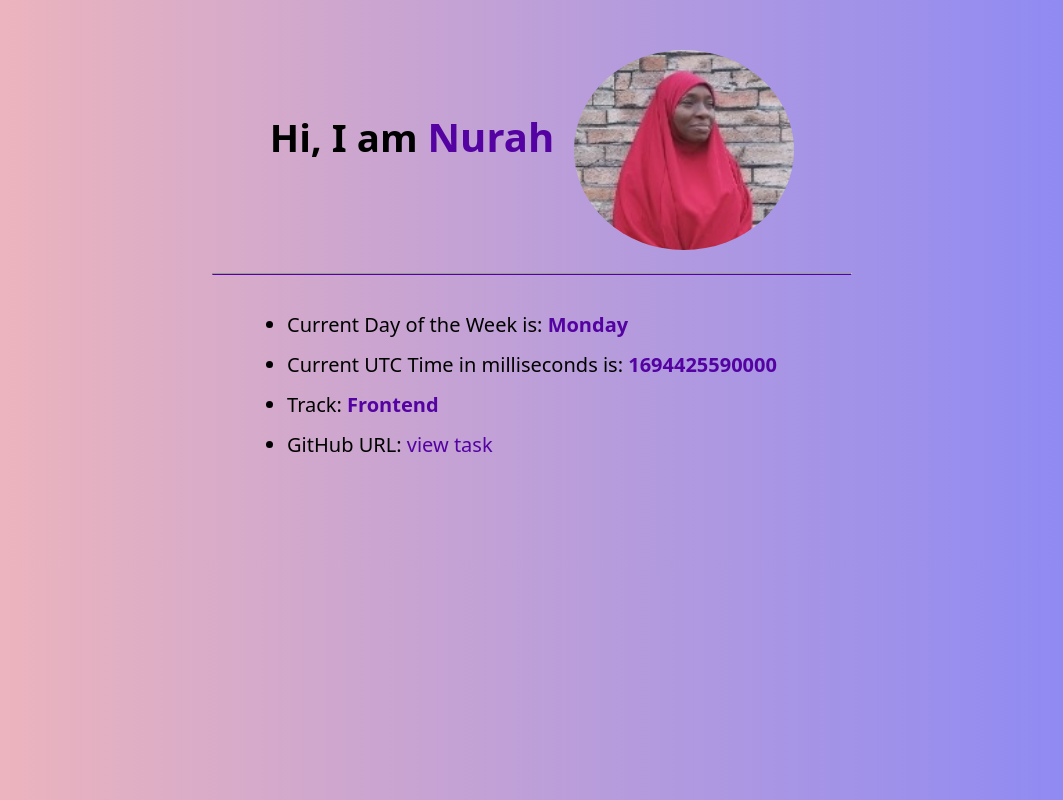
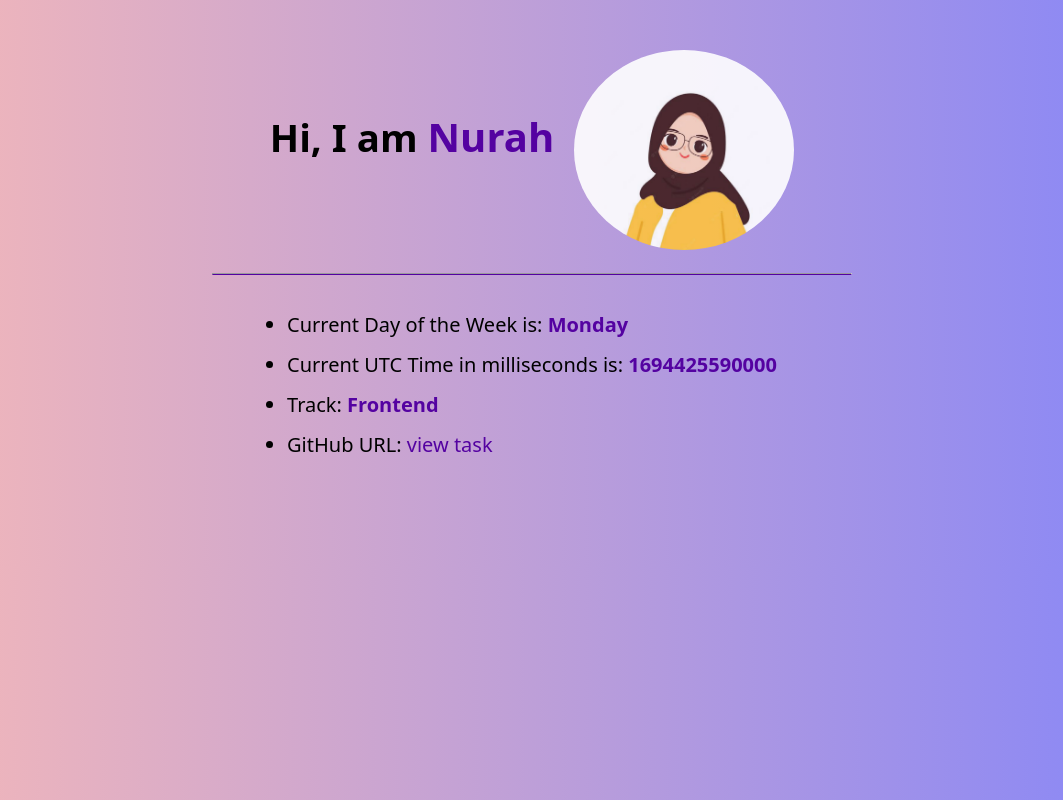
Before and after one commit to NYLawal/hngx-stage1, a plain HTML site: page index.html in a window 1280 px wide. Shown: the whole page, without its empty margins (108-1171 px from the left). Drawn offline with Linux system fonts and the light colour scheme.

Commit message:
second commit

```diff
--- a/index.html
+++ b/index.html
@@ -11,7 +11,7 @@
         <div id="headertext" class="flex-row">
             <h1>Hi, I am <span data-testid="slackUserName">Nurah</span></h1>
             <div id="mypict">
-                <img id="myphoto" src="images/mypic.jpg" alt="nurahawwal" data-testid="slackDisplayImage"/>
+                <img id="myphoto" src="images/myphoto.jpg" alt="nurahawwal" data-testid="slackDisplayImage"/>
             </div>
         </div>
         <hr>
```
Also changed, not shown: images/myphoto.jpg (added).
